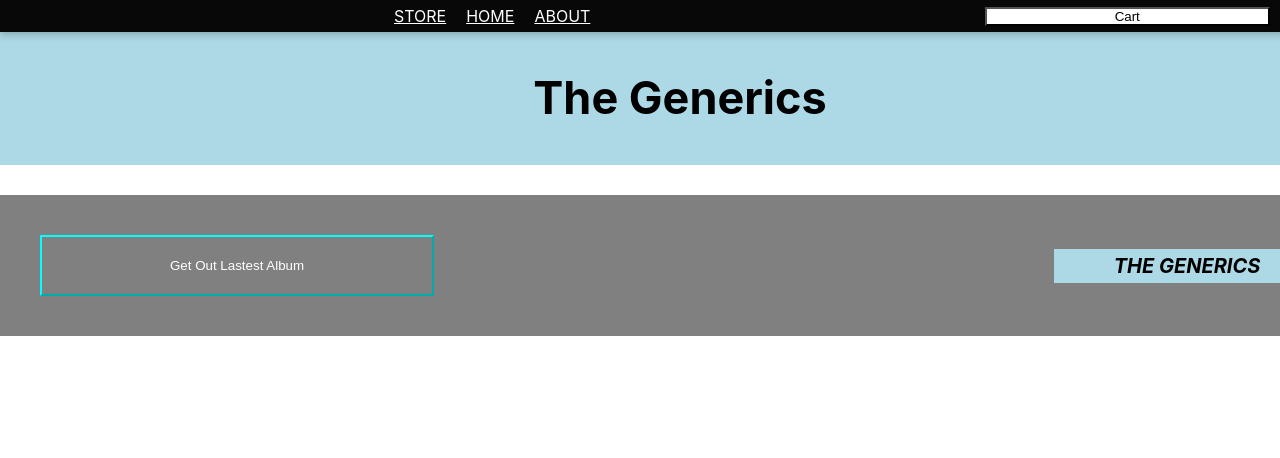
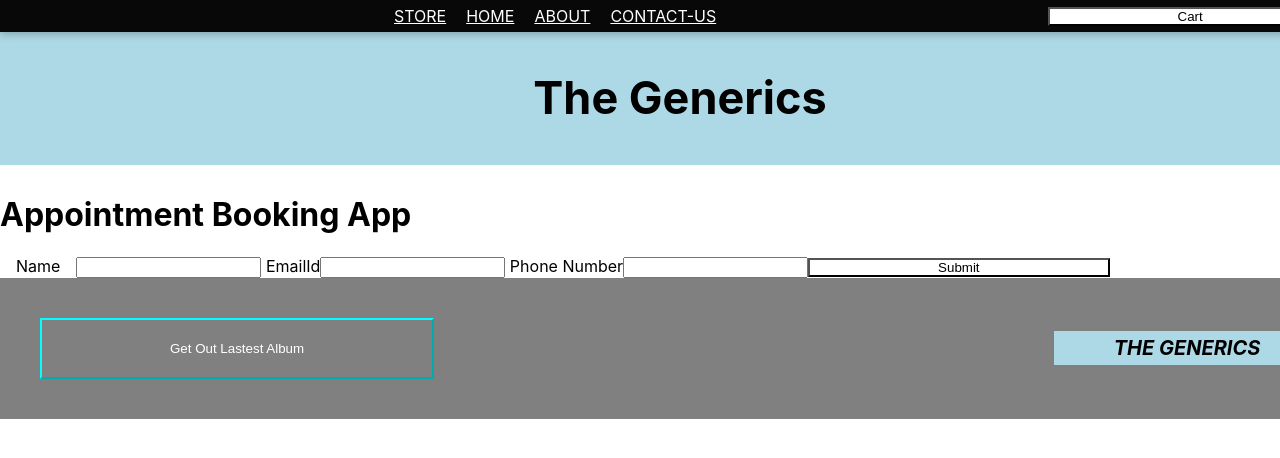
Before and after one commit to rakshitar1135/ECCOMERCE-WEBSITE, a React (Create React App) app: page /contact_us in a window 1280 px wide. Shown: the top 458 px of the page. Built offline with nearby package versions, Linux system fonts and the light colour scheme; the HTML template or start-up script is replaced by a standard one.

Commit message:
contactus page

```diff
--- a/src/App.js
+++ b/src/App.js
@@ -9,7 +9,7 @@
 import ProductDetail from './Components/Products/ProductDetail';
 import classes from "./Components/Layout/Header.module.css"
 import Footer from './Components/Layout/Footer';
-
+import Contact from './Components/Contact/Contact';
 function App() {
   const [cartIsShown, setCartIsShown] = useState(false);
   const showCartHandler = () => {
@@ -36,6 +36,9 @@
           <Route path="/home">
             <Home />
           </Route>
+          <Route path="/contact_us">
+            <Contact />
+          </Route>
 
 
           <Route path="/store/:productDetails">
--- /dev/null
+++ b/src/Components/Contact/Contact.js
@@ -0,0 +1,46 @@
+import React, { Fragment, useRef } from "react";
+import classes from './contact.module.css'
+const Contact = (props) => {
+    const usernameRef = useRef('');
+  const phoneRef = useRef('');
+  const emailRef = useRef('');
+    async function submitHandler (event) {
+        event.preventDefault();
+        const contact = {
+            name: usernameRef.current.value,
+            email: emailRef.current.value,
+            phone: phoneRef.current.value,
+        }
+        console.log(contact)
+
+        const response = await fetch( "https://helical-land-343114-default-rtdb.firebaseio.com/",
+            {
+              method: "POST",
+              body: JSON.stringify(contact),
+              headers: {
+                "Content-type": "application/json",
+              },
+            }
+          );
+          const data = await response.json();
+          console.log(data);
+
+    }
+
+  return (
+    <Fragment>
+      <h1>Appointment Booking App</h1>
+      <form onSubmit={submitHandler}>
+        <label className={classes.input}> Name</label>
+        <input id="username" type="text" name="username" ref={usernameRef} required />
+        <label> EmailId</label>
+        <input id="email" type="email" name="emailId" ref={emailRef} required />
+        <label> Phone Number</label>
+        <input id="phonenumber" type="tel" name="phonenumber" ref={phoneRef}/>
+        <button>Submit</button>
+      </form>
+    </Fragment>
+  );
+};
+
+export default Contact;
--- /dev/null
+++ b/src/Components/Contact/contact.module.css
@@ -0,0 +1,26 @@
+.input {
+    margin: 2rem auto;
+    padding: 1rem;
+    width: 90%;
+    max-width: 40rem;
+  }
+
+  .input label {
+    display: block;
+    font-weight: bold;
+    margin-bottom: 0.5rem;
+  }
+
+  .input input {
+    font: inherit;
+    display: block;
+    width: 100%;
+    border: 1px solid #ccc;
+    padding: 0.15rem;
+    margin-bottom: 0.5rem;
+  }
+
+  .input input:focus {
+    outline: none;
+    border-color: #4f005f;
+  }
--- a/src/Components/Layout/Header.js
+++ b/src/Components/Layout/Header.js
@@ -16,6 +16,9 @@
           <NavLink className={classes.navlink} to="/about">
             <span>ABOUT</span>
           </NavLink>
+          <NavLink className={classes.navlink} to="/contact_us">
+            <span>CONTACT-US</span>
+          </NavLink>
         </div>
         <button className={classes.button} onClick={props.onShowCart}>
           Cart
```
